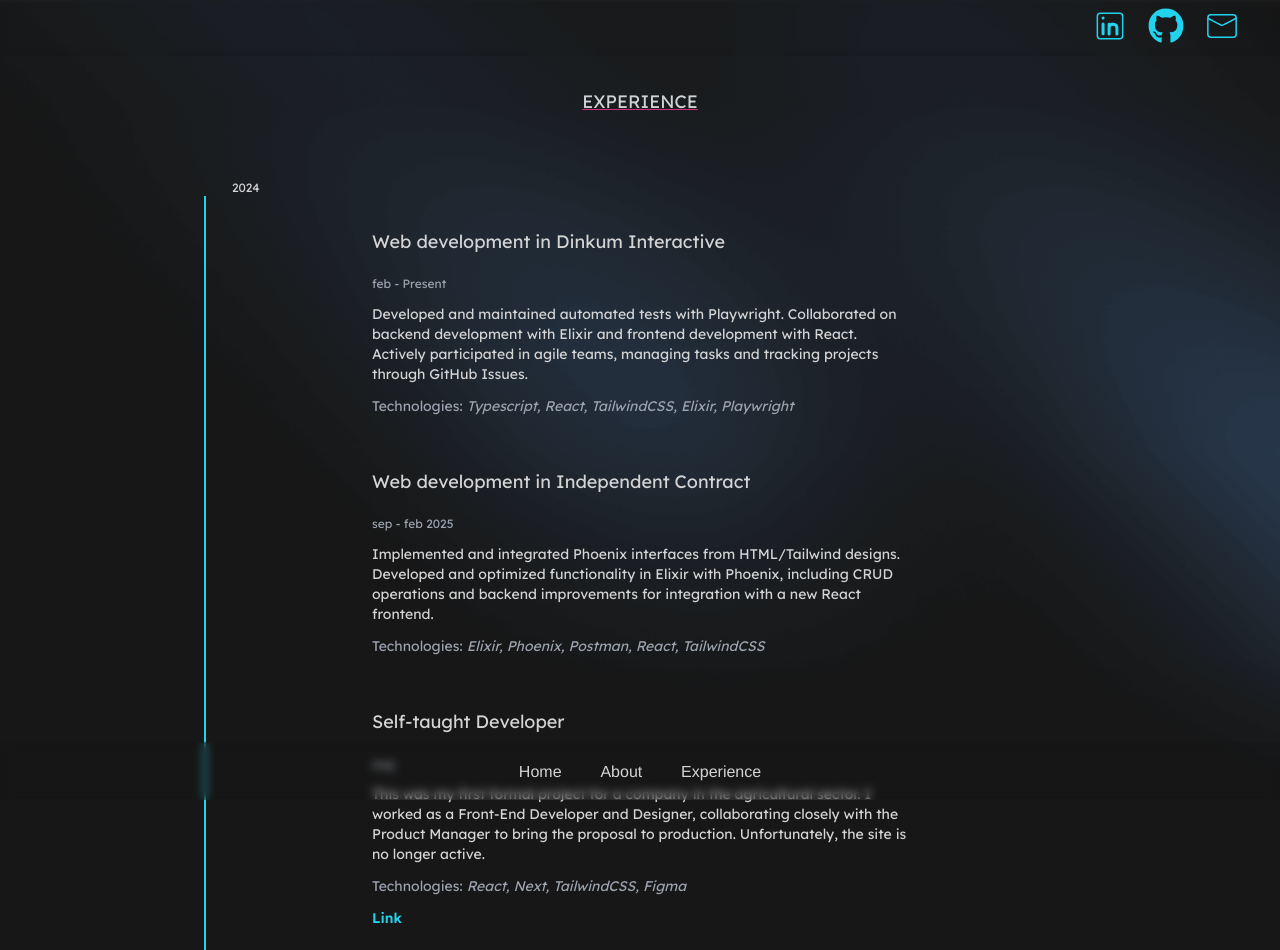
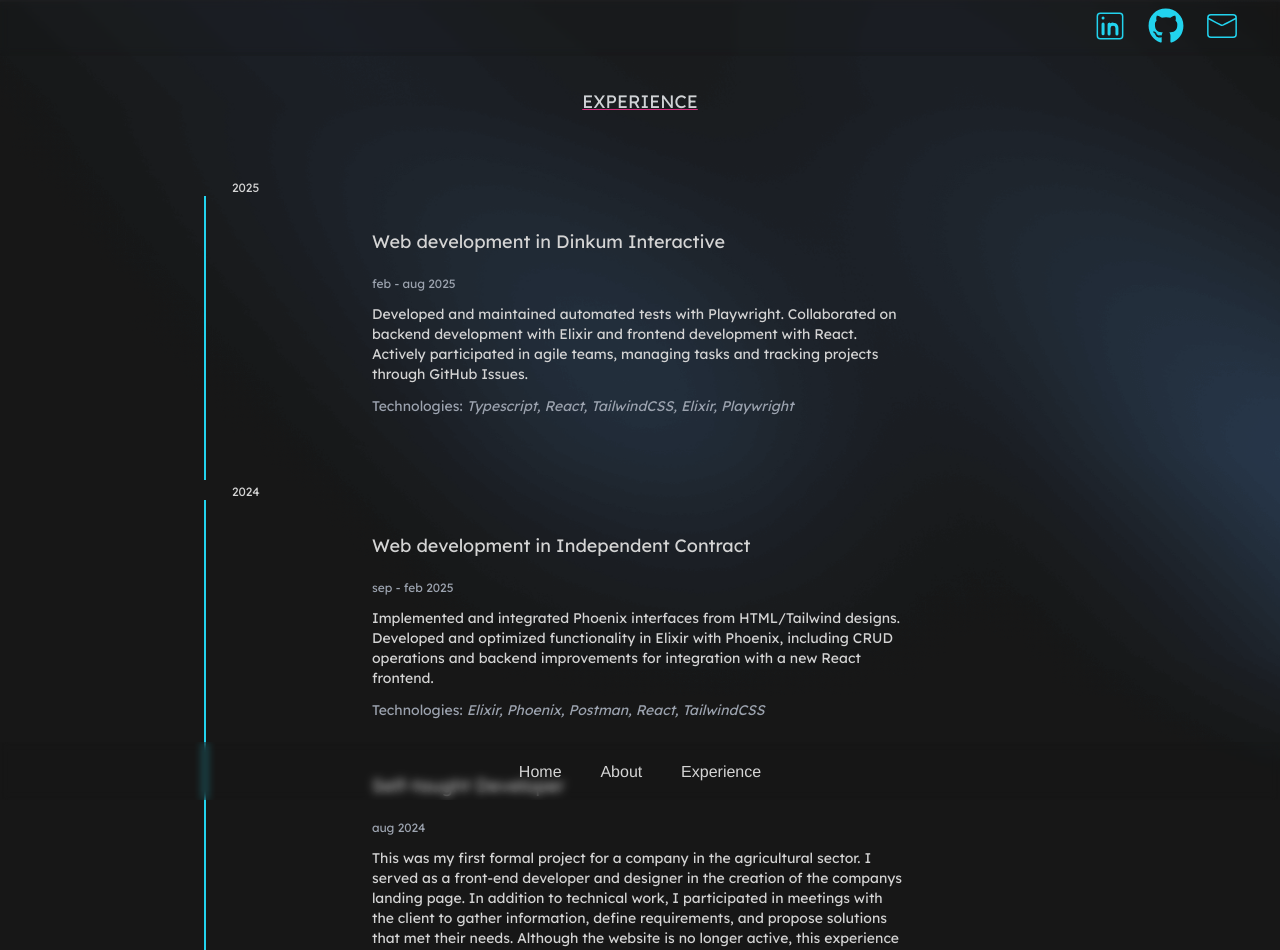
Before and after one commit to CarolinaPallaro/Web2024, a React (Vite) app: page /experience in a window 1280 px wide. Shown: the top 950 px of the page. Built offline with nearby package versions, Linux system fonts and the light colour scheme.

Commit message:
update experience

```diff
--- a/src/components/cards/projectsFront.js
+++ b/src/components/cards/projectsFront.js
@@ -45,8 +45,8 @@ const projects = [
 const experience = [
 
   {
-    yearNumber: currentYear,
-    year: 'feb - Present',
+    yearNumber: 2025,
+    year: 'feb - aug 2025',
     role: 'Web development in Dinkum Interactive',
     technologies: 'Typescript, React, TailwindCSS, Elixir, Playwright',
     description: 'Developed and maintained automated tests with Playwright. Collaborated on backend development with Elixir and frontend development with React. Actively participated in agile teams, managing tasks and tracking projects through GitHub Issues.',
@@ -61,11 +61,11 @@ const experience = [
   },
   {
     yearNumber: 2024,
-    year: 'aug',
+    year: 'aug 2024',
     role: 'Self-taught Developer',
-    technologies: 'React, Next, TailwindCSS, Figma',
-    description: 'This was my first formal project for a company in the agricultural sector. I worked as a Front-End Developer and Designer, collaborating closely with the Product Manager to bring the proposal to production. Unfortunately, the site is no longer active.',
-    link: 'https://landing-page-ten-taupe-44.vercel.app/'
+    technologies: 'React, Next, TailwindCSS, Figma, Vercel',
+    description: 'This was my first formal project for a company in the agricultural sector. I served as a front-end developer and designer in the creation of the companys landing page. In addition to technical work, I participated in meetings with the client to gather information, define requirements, and propose solutions that met their needs. Although the website is no longer active, this experience allowed me to strengthen interpersonal skills such as effective communication, organization, and converting ideas into concrete results.',
+    // link: 'https://landing-page-ten-taupe-44.vercel.app/'
   },
 ]
 
```
